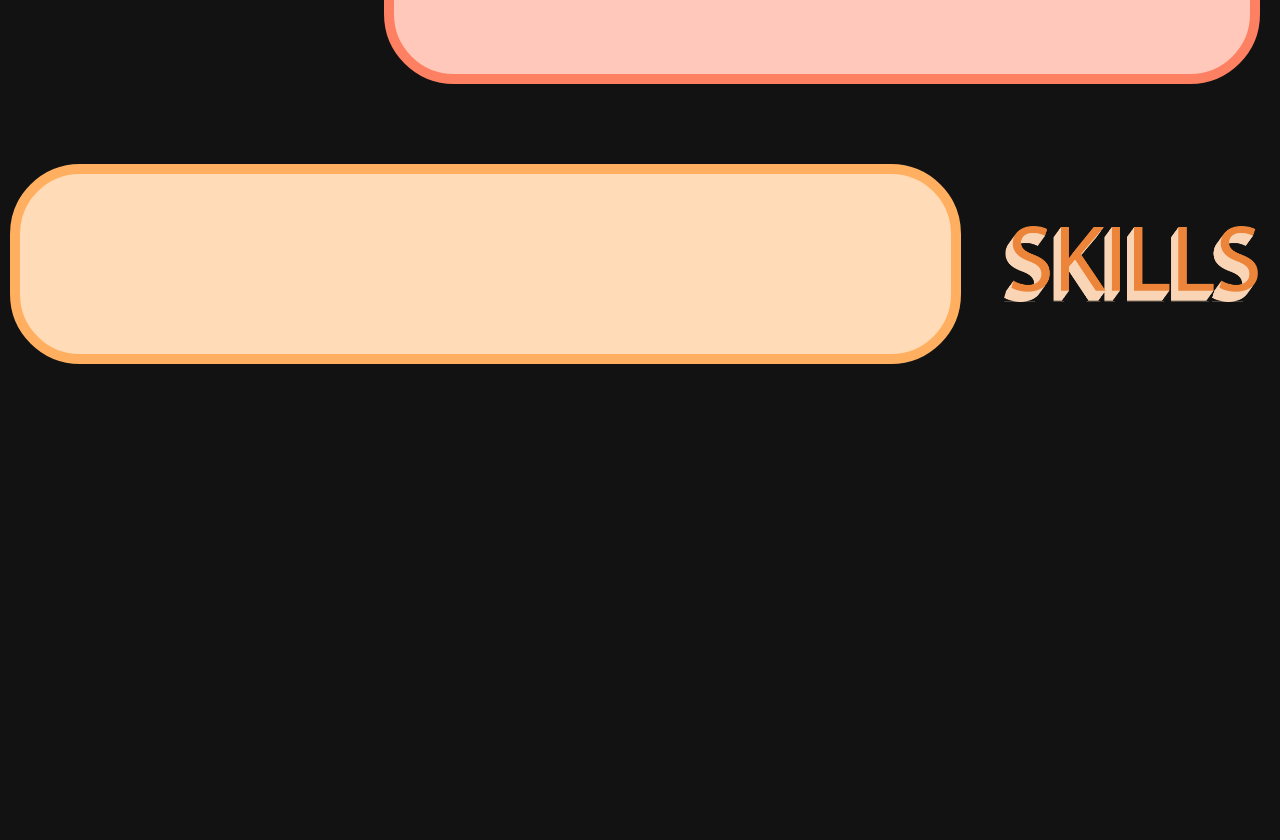
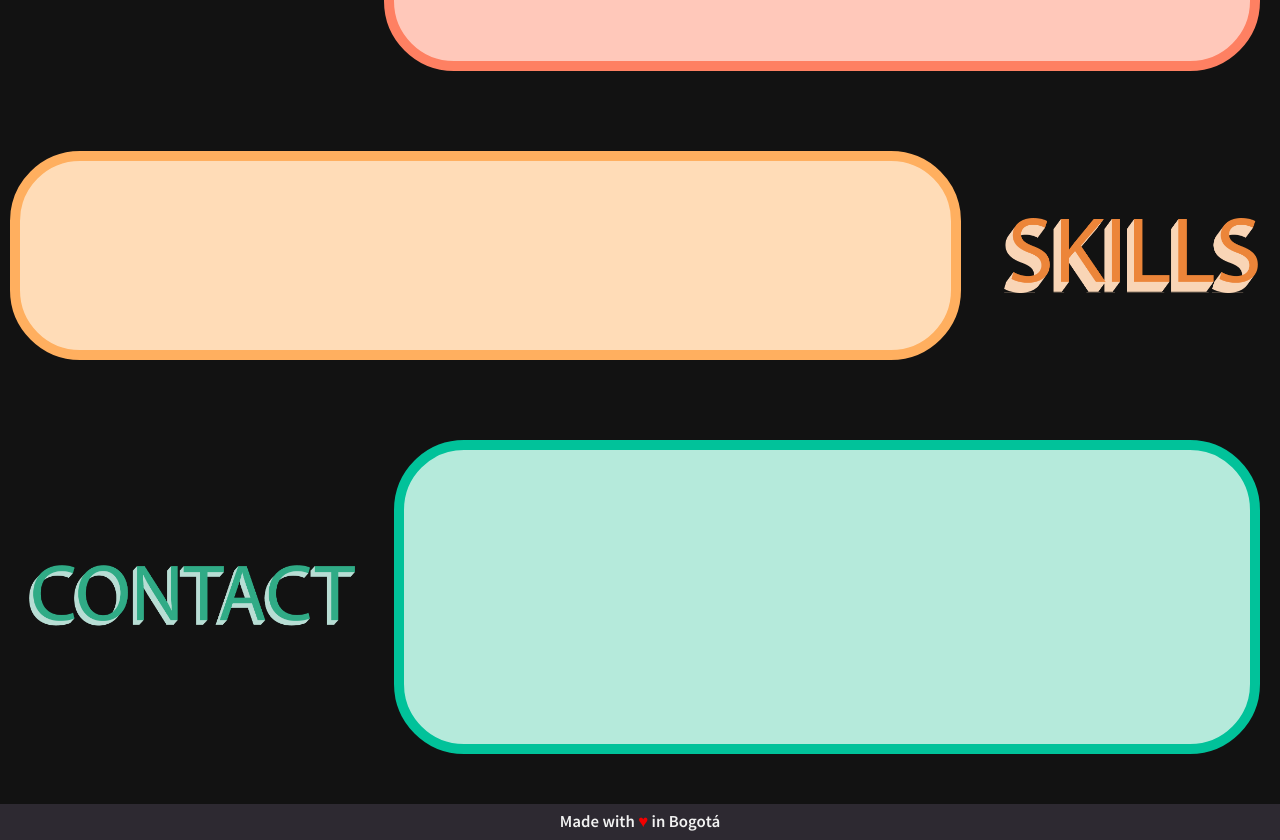
Before and after one commit to tadzio8425/Portfolio-Website, a plain HTML site: page Website/index.html in a window 1280 px wide. Shown: the part 814-1654 px from the top of the page. Before the commit the page ends 1415 px from the top, so only its background shows below. Drawn offline with Linux system fonts and the light colour scheme.

Commit message:
Edicion web finalizada

```diff
--- a/Website/index.html
+++ b/Website/index.html
@@ -34,7 +34,7 @@
                     <h2>About Me</h2>
                     <p>Lorem ipsum dolor sit amet, consectetur adipiscing elit. Duis malesuada, lacus et luctus semper, arcu eros luctus quam, sit amet malesuada enim felis vitae erat. Proin sed aliquam ex. Aliquam erat volutpat. Praesent pellentesque tellus eros, in facilisis neque vulputate a. Donec at odio venenatis, aliquet mi tristique, tempus nulla. Integer id odio tortor. Duis suscipit iaculis nisi a varius. Vestibulum efficitur aliquet ligula, scelerisque maximus justo sodales ultricies. Nulla pharetra mattis ligula nec condimentum. Aliquam pretium, est sit amet iaculis venenatis, neque libero gravida massa, sed imperdiet purus dolor et leo. Mauris non quam diam. Lorem ipsum dolor sit amet, consectetur adipiscing elit.
 
-                        Nullam rutrum dolor sed felis efficitur faucibus. Nulla dignissim lorem arcu, in tristique diam consectetur vitae. Aliquam et vulputate ante. Quisque ac ex sollicitudin, interdum turpis sed, euismod enim. Integer laoreet elit eget est vestibulum imperdiet. Morbi eleifend, libero quis ultricies accumsan, purus mi faucibus est, et luctus leo orci quis enim. Morbi varius ut orci eu tristique. Ut mollis dui vel odio sodales, ut mattis sapien bibendum. Phasellus laoreet ligula ac libero ullamcorper, in bibendum mi interdum.
+                        faucibus. Nulla dignissim lorem arcu, in tristique diam consectetur vitae. Aliquam et vulputate ante. Quisque ac ex sollicitudin, interdum turpis sed, euismod enim. Integer laoreet elit eget est vestibulum imperdiet. Morbi eleifend, libero quis ultricies accumsan, purus mi faucibus est, et luctus leo orci quis enim. Morbi varius ut orci eu tristique. Ut mollis dui vel odio sodales, ut mattis sapien bibendum. Phasellus laoreet ligula ac libero ullamcorper, in bibendum mi interdum.
                     </p>
                 </div>
 
@@ -42,10 +42,18 @@
             <img id="projects-image" src="./sources/images/projects.png" alt="Projects">
             <section id="projects-section">
             </section>
+
             <section id="skills-section"></section>
             <img id="skills-image" src="./sources/images/skills.png" alt="Skills">
+
+            <img id="contact-image" src="./sources/images/contact.png" alt="Contact">
             <section id="contact-section"></section>
+
         </main>
+
+
+        <footer style="opacity: 0.95; font-size: 14px;">
+            <p>Made with <span class=heart style="color:red;"> ♥ </span> in Bogotá</p></footer>
     </body>
 
 </html>
--- a/Website/styles/style.css
+++ b/Website/styles/style.css
@@ -9,7 +9,6 @@ html{
     font-size: 16px;
     color: white;
     font-family: "Source-Sans-Pro";
-    height: 100%;
     scroll-padding-top: 70px;
 
 }
@@ -46,9 +45,8 @@ body{
     display:grid;
     /*Columnas y filas generales de la página*/
     grid-template-columns: 100%;
-    grid-template-rows: 65px 100%;
+    grid-template-rows: 65px 1fr 36px;
     background-color: #121212;
-    height:1300px;
     row-gap: 50px;
 }
 
@@ -107,7 +105,7 @@ main{
     grid-row: 2/3;
 
     display: grid;
-    grid-template-rows: 31% 300px 200px 1.5fr;
+    grid-template-rows: 3.6fr 3fr 2fr 3fr;
     grid-template-columns: 30% 1fr 1fr 1fr;
     row-gap: 80px;
 
@@ -174,10 +172,25 @@ main #skills-image{
     justify-self: center;
 }
 
+
+main #contact-image{
+    grid-row: 4 / 5;
+    grid-column: 1/2;
+    width: 85%;
+    height: auto;
+    align-self: center;
+    justify-self: center;
+}
+
+
+
 section#contact-section{
     grid-row: 4 / 5;
-
-
+    grid-column: 2/5;
+    background-color: #b5eadb;
+    border-radius: 70px;
+    border: 10px solid #01c29a;
+    margin-left: 10px;
 }
 
 
@@ -185,15 +198,21 @@ section#contact-section{
 /*SPECIFIC STYLING about-me-section*/
 
 .presentation-card{
+    display: flex;
+    flex-direction: column;
     height: 100%;
     width: 30%;
-    text-align: center;
+    align-items: center;
+    min-width: 400px;
 }
 
 .presentation-card h2{
-    display: inline-block;
-    padding: 1px 10px;
+    display: inline;
     border-radius: 10px;
+    width: 250px;
+    margin-top: 10px;
+    margin-bottom: 10px;
+
 }
 
 
@@ -206,7 +225,6 @@ section#contact-section{
     position: relative;
     border-radius: 50%;
     margin: auto;
-    margin-bottom: 20px;
     justify-content: center;
     align-items: center;
     background-color: #c8cdf2;
@@ -245,8 +263,13 @@ section#contact-section{
 
 
 .info-card p{
+    display: inline-block;
     margin-top: 45px;
     margin-right: 20px;
+    margin-bottom: 20px;
+    max-height: 200px;
+    overflow:auto;
+    padding-right:10px;
 }
 
 
@@ -256,3 +279,60 @@ section#contact-section{
     width: auto;
     height: 25%;
 }
+
+
+/*SPECIFIC STYLING contact-section*/
+
+
+
+/*Footer Styling*/
+footer{
+    display: flex;
+    grid-column: 1/2;
+    grid-row: 3/4;
+    background-color: #2F2B33;
+    justify-content: center;
+    align-items: center;
+}
+
+
+
+
+/* Scrollbar styles */
+::-webkit-scrollbar {
+    width: 10px;
+    height: 12px;
+    }
+
+    ::-webkit-scrollbar-track {
+    background: #f5f5f5;
+    border-radius: 10px;
+    }
+
+    ::-webkit-scrollbar-thumb {
+    border-radius: 10px;
+    background: #ccc;
+    }
+
+    ::-webkit-scrollbar-thumb:hover {
+    background: #999;
+    }
+
+
+    @media screen and (max-width: 1150px) {
+        header nav ul{
+            width: 40%;
+        }
+    }
+
+    @media screen and (max-width: 850px) {
+
+        html{
+            font-size: 14px;
+        }
+
+        header nav ul{
+            width: 60%;
+            margin-right: 40px;
+        }
+    }
```
Also changed, not shown: Website/sources/images/contact.png (added), 1 other file.
